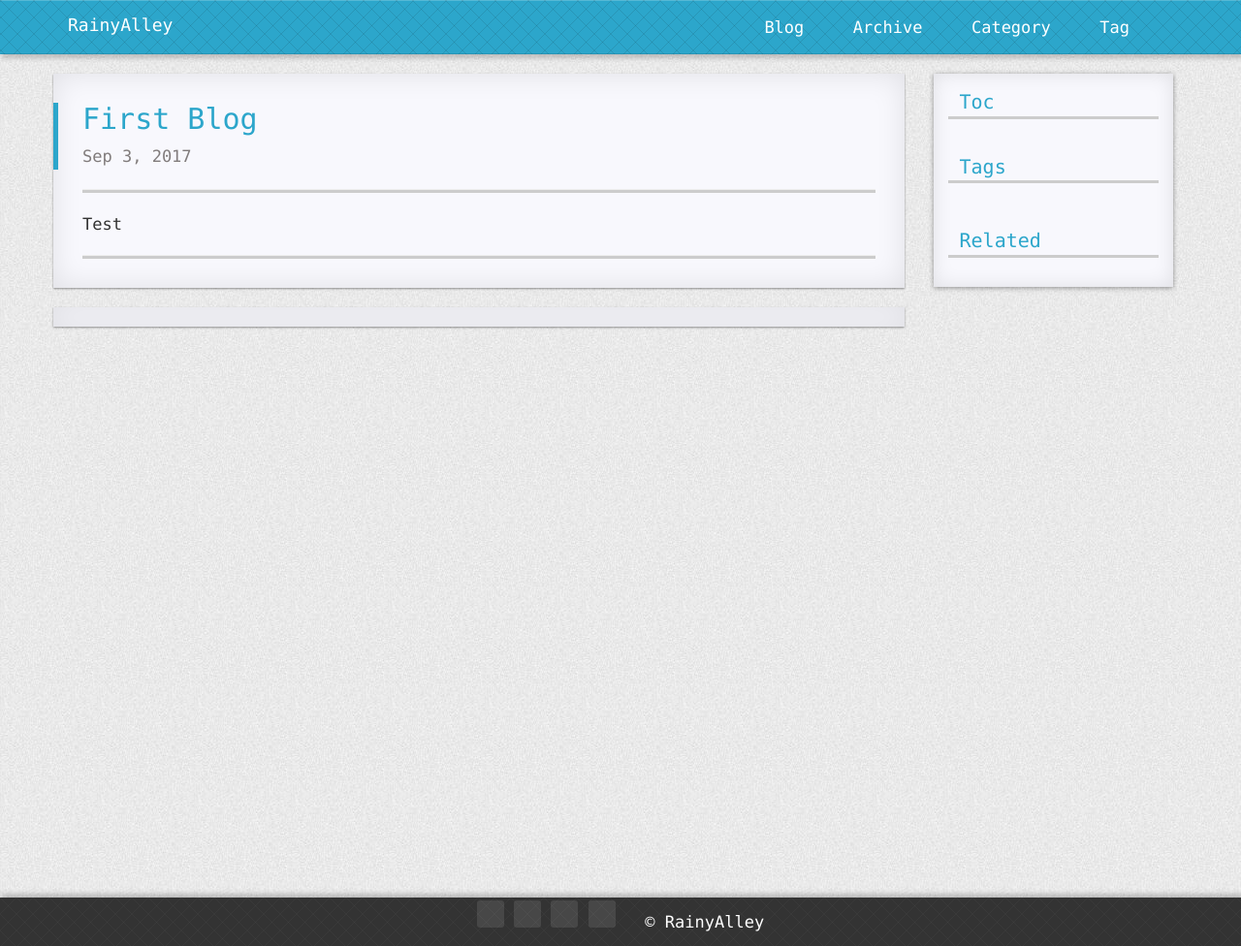
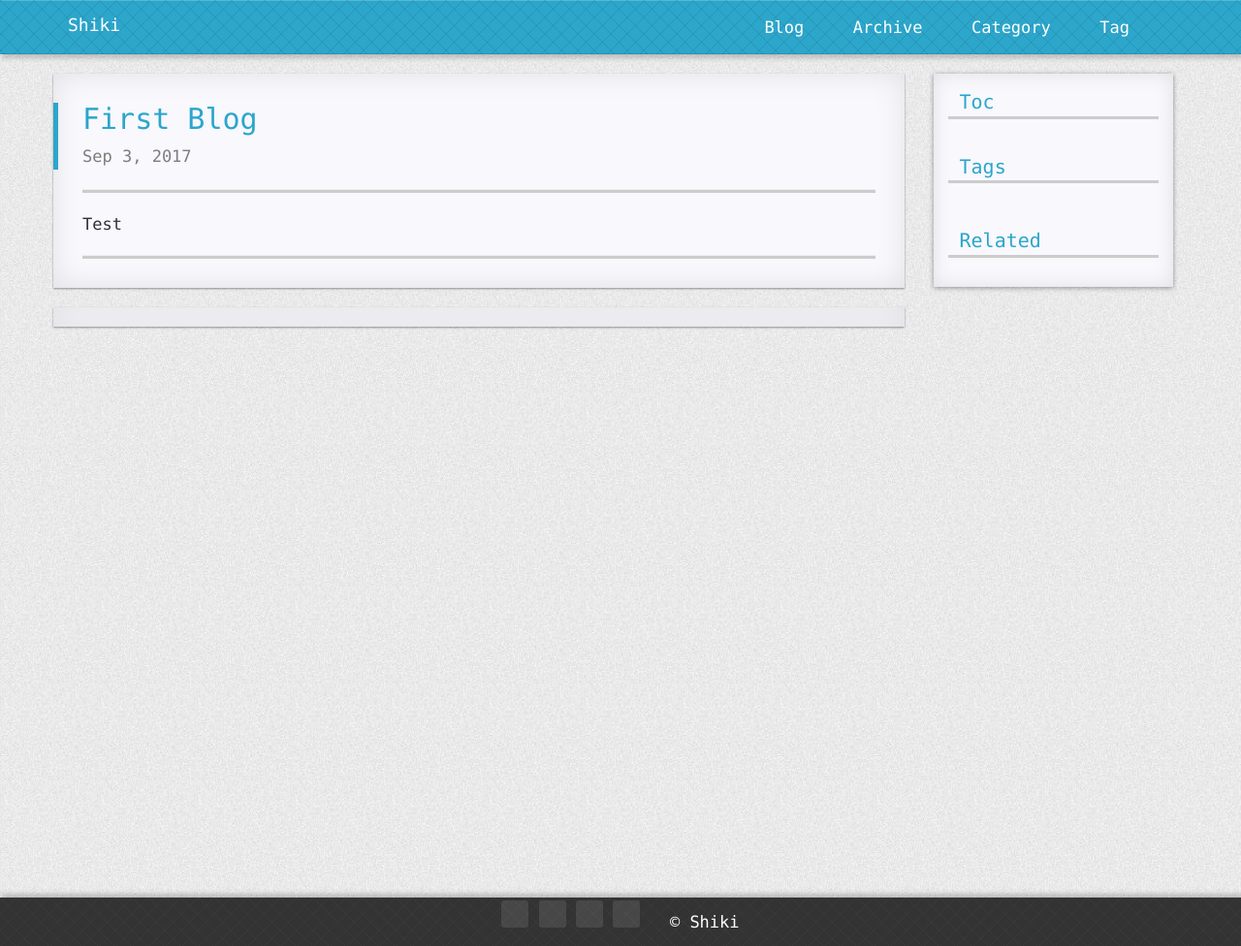
Before and after one commit to liangyixuan/liangyixuan.github.io, a Jekyll site: the page built from _posts/2017-09-03-mvc-validator.md, in a window 1280 px wide. Shown: the whole page at 97% size. Built offline with Jekyll 4.4.1, drawn with Linux system fonts in a browser that asks for light colours; nearby versions of some CDN libraries; comment, search, counter and statistics services are not loaded; a style sheet for code colours, icons or effects is not loaded.

Commit message:
first_commit

```diff
--- a/_config.yml
+++ b/_config.yml
@@ -25,8 +25,8 @@ defaults:
 
 
 
-title: "RainyAlley"
-email: "gmail"
+title: "Shiki"
+email: ""
 description: ""
 github_username:  ""
 swiftype_searchId: ""
--- a/_includes/footer.html
+++ b/_includes/footer.html
@@ -5,7 +5,7 @@
                 <a class="foot-item" href="{{ '/feed.xml' | prepend: site.baseurl | prepend: site.url }}" target="_blank"><span class="octicon octicon-rss"></span></a>
                 <a class="foot-item" href="{{ '/link/' | prepend: site.baseurl | prepend: site.url }}"><span class="octicon octicon-link-external"></span></a>
                 &nbsp;
-                <a href="http://blog.rainyalley.com/"><span class="word-keep">&copy; RainyAlley</span></a>
+                <a href=""><span class="word-keep">&copy; Shiki</span></a>
         </div>
     </footer>
     <script type="text/javascript" src="https://cdn.bootcss.com/jquery/1.11.3/jquery.min.js"></script>
--- a/_layouts/post.html
+++ b/_layouts/post.html
@@ -23,12 +23,12 @@ layout: default
           </article>
           <hr class="boundary">
           <div id="post-share" class="bdsharebuttonbox">
-              <a href="#" class="bds_more" data-cmd="more"></a>
-              <a href="#" class="bds_tsina" data-cmd="tsina" title="分享到新浪微博"></a>
-              <a href="#" class="bds_weixin" data-cmd="weixin" title="分享到微信"></a>
-              <a href="#" class="bds_douban" data-cmd="douban" title="分享到豆瓣网"></a>
-              <a href="#" class="bds_fbook" data-cmd="fbook" title="分享到Facebook"></a>
-              <a href="#" class="bds_copy" data-cmd="copy" title="分享到复制网址"></a>
+              <!--<a href="#" class="bds_more" data-cmd="more"></a>-->
+              <!--<a href="#" class="bds_tsina" data-cmd="tsina" title="分享到新浪微博"></a>-->
+              <!--<a href="#" class="bds_weixin" data-cmd="weixin" title="分享到微信"></a>-->
+              <!--<a href="#" class="bds_douban" data-cmd="douban" title="分享到豆瓣网"></a>-->
+              <!--<a href="#" class="bds_fbook" data-cmd="fbook" title="分享到Facebook"></a>-->
+              <!--<a href="#" class="bds_copy" data-cmd="copy" title="分享到复制网址"></a>-->
           </div>
         </div>
         <div class="pad-min"></div>
```
